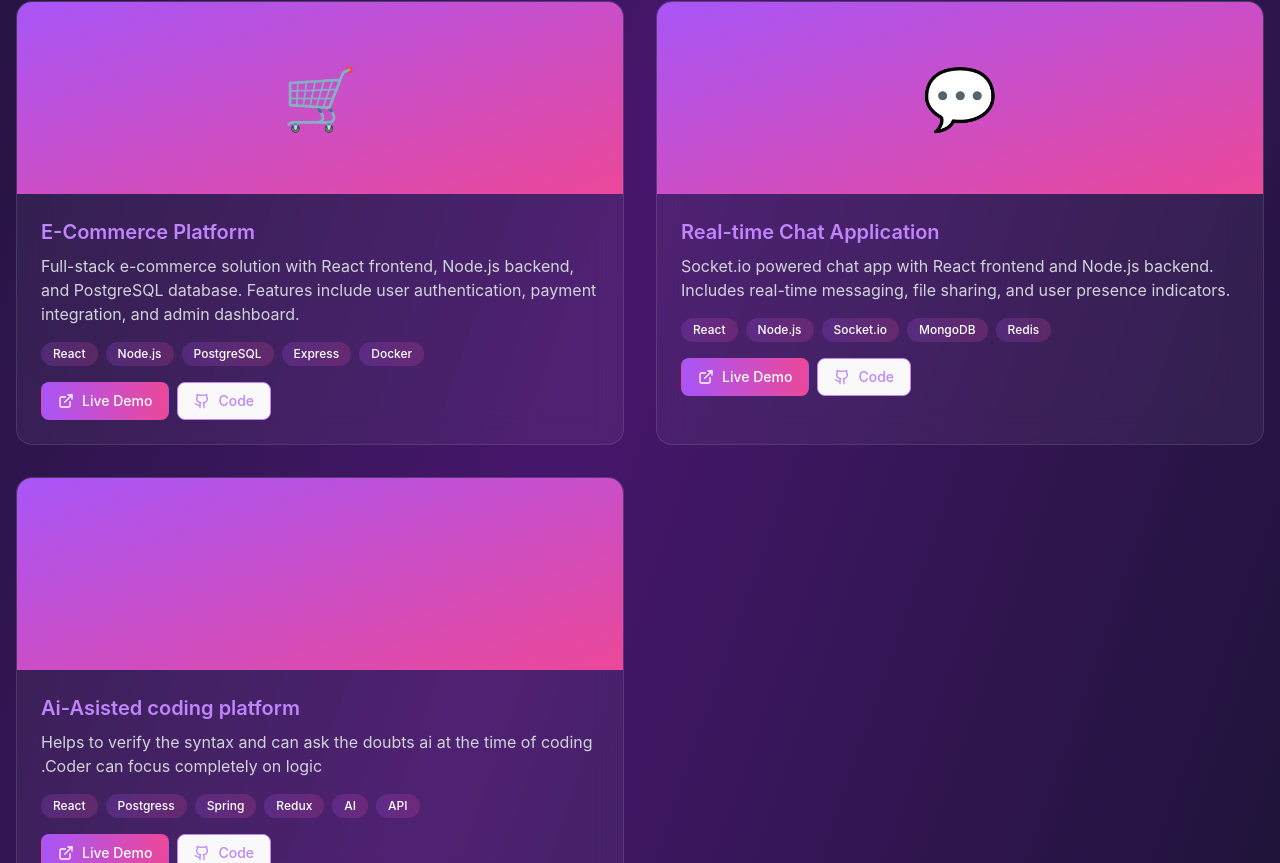
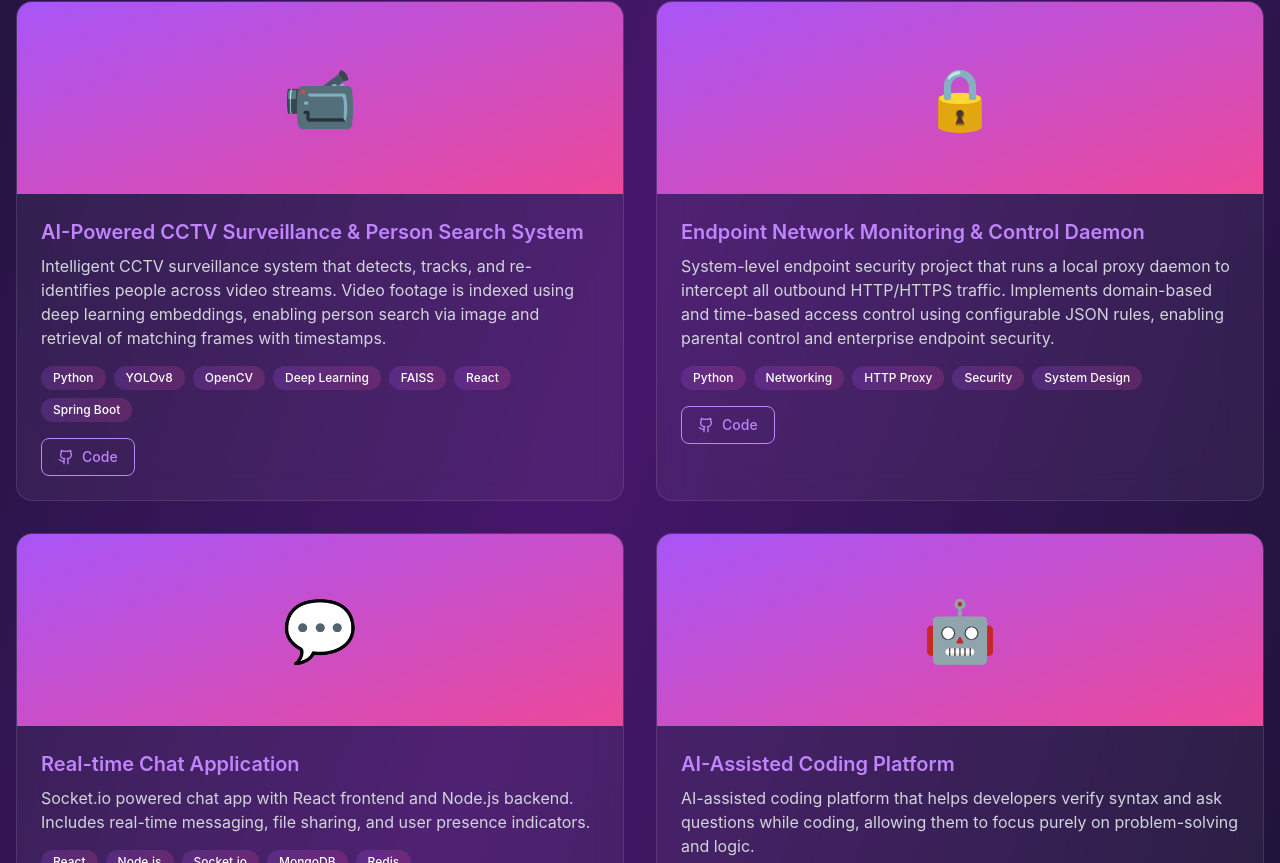
Before and after one commit to Harsha12022002/Port, a React (Vite) app: page / in a window 1280 px wide. Shown: the part 1697-2560 px from the top of the page. Built offline with nearby package versions, Linux system fonts and the light colour scheme.

Commit message:
changed name

```diff
--- a/src/Home.jsx
+++ b/src/Home.jsx
@@ -34,23 +34,39 @@ function Home() {
 
   const projects = [
   {
-      title: "E-Commerce Platform",
-      description: "Full-stack e-commerce solution with React frontend, Node.js backend, and PostgreSQL database. Features include user authentication, payment integration, and admin dashboard.",
-      tech: ["React", "Node.js", "PostgreSQL", "Express", "Docker"],
-      image: "🛒"
+    title: "AI-Powered CCTV Surveillance & Person Search System",
+    description:
+      "Intelligent CCTV surveillance system that detects, tracks, and re-identifies people across video streams. Video footage is indexed using deep learning embeddings, enabling person search via image and retrieval of matching frames with timestamps.",
+    tech: ["Python", "YOLOv8", "OpenCV", "Deep Learning", "FAISS", "React", "Spring Boot"],
+    image: "📹",
+    github: "https://github.com/Harsha12022002/CCTV_INDEXING",
+  },
+  {
+    title: "Endpoint Network Monitoring & Control Daemon",
+    description:
+      "System-level endpoint security project that runs a local proxy daemon to intercept all outbound HTTP/HTTPS traffic. Implements domain-based and time-based access control using configurable JSON rules, enabling parental control and enterprise endpoint security.",
+    tech: ["Python", "Networking", "HTTP Proxy", "Security", "System Design"],
+    image: "🔒",
+    github: "https://github.com/Harsha12022002/END_POINT_SECURITY",
   },
   {
     title: "Real-time Chat Application",
-      description: "Socket.io powered chat app with React frontend and Node.js backend. Includes real-time messaging, file sharing, and user presence indicators.",
+    description:
+      "Socket.io powered chat app with React frontend and Node.js backend. Includes real-time messaging, file sharing, and user presence indicators.",
     tech: ["React", "Node.js", "Socket.io", "MongoDB", "Redis"],
-      image: "💬"
+    image: "💬",
+    github: "https://github.com/Harsha12022002/Kafka-Chat",
   },
   {
-        title:"Ai-Asisted coding platform",
-        description:"Helps to verify the syntax and can ask the doubts ai at the time of coding .Coder can focus completely on logic",
-        tech:["React","Postgress","Spring","Redux","AI","API"]
-    }
+    title: "AI-Assisted Coding Platform",
+    description:
+      "AI-assisted coding platform that helps developers verify syntax and ask questions while coding, allowing them to focus purely on problem-solving and logic.",
+    tech: ["React", "PostgreSQL", "Spring Boot", "Redux", "AI", "APIs"],
+    image: "🤖",
+    github: "https://github.com/Harsha12022002/Coding-Master",
+  },
 ];
+
 
   const scrollToSection = (sectionId) => {
     setActiveSection(sectionId);
@@ -85,7 +101,7 @@ function Home() {
         <div className="max-w-7xl mx-auto px-4 sm:px-6 lg:px-8">
           <div className="flex items-center justify-between h-16">
             <div className="text-2xl font-bold bg-gradient-to-r from-cyan-400 to-blue-400 bg-clip-text text-transparent">
-              Harsha
+              Harsha Devadiga
             </div>
             <div className="hidden md:flex space-x-8">
               {['Home', 'About', 'Skills', 'Projects', 'Contact'].map((item) => (
@@ -113,7 +129,7 @@ function Home() {
                 Full-Stack Developer
               </h1>
               <h2 className="text-4xl lg:text-5xl font-bold bg-gradient-to-r from-yellow-400 via-pink-500 to-red-500 bg-clip-text text-transparent">
-                Hello, I am Harsha
+                Hello, I am Harsha Devadiga
               </h2>
             </div>
 
@@ -246,14 +262,20 @@ function Home() {
                     ))}
                   </div>
                   <div className="flex gap-2">
-                    <button className="flex items-center px-4 py-2 bg-gradient-to-r from-purple-500 to-pink-500 rounded-lg text-sm font-medium hover:scale-105 transition-all duration-300">
+                    {/*<button className="flex items-center px-4 py-2 bg-gradient-to-r from-purple-500 to-pink-500 rounded-lg text-sm font-medium hover:scale-105 transition-all duration-300">
                       <ExternalLink className="w-4 h-4 mr-2" />
                       Live Demo
-                    </button>
-                    <button className="flex items-center px-4 py-2 border border-purple-400 text-purple-400 rounded-lg text-sm font-medium hover:bg-purple-500 hover:text-white transition-all duration-300">
+                    </button>*/}
+                    <a
+                      href={project.github}
+                      target="_blank"
+                      rel="noopener noreferrer"
+                      className="flex items-center px-4 py-2 border border-purple-400 text-purple-400 rounded-lg text-sm font-medium hover:bg-purple-500 hover:text-white transition-all duration-300"
+                    >
                       <Github className="w-4 h-4 mr-2" />
                       Code
-                    </button>
+                    </a>
+
                   </div>
                 </div>
               </div>
@@ -276,18 +298,30 @@ function Home() {
             <div className="bg-white/5 backdrop-blur-lg rounded-2xl p-6 border border-white/10 hover:border-cyan-400/50 transition-all duration-300">
               <Mail className="w-8 h-8 text-cyan-400 mx-auto mb-4" />
               <h3 className="text-lg font-semibold mb-2">Email</h3>
-              <p className="text-gray-300">harshadevadiga6289@gmail.com</p>
+            <a
+              href="mailto:harshadevadiga6289@gmail.com"
+              className="text-gray-300 hover:text-cyan-400 transition-colors"
+            >
+              harshadevadiga6289@gmail.com
+            </a>
             </div>
             <div className="bg-white/5 backdrop-blur-lg rounded-2xl p-6 border border-white/10 hover:border-purple-400/50 transition-all duration-300">
               <Phone className="w-8 h-8 text-purple-400 mx-auto mb-4" />
               <h3 className="text-lg font-semibold mb-2">Phone</h3>
-              <p className="text-gray-300">+91 63617753XX</p>
+              <p className="text-gray-300">+91 6361775340</p>
             </div>
             <div className="bg-white/5 backdrop-blur-lg rounded-2xl p-6 border border-white/10 hover:border-pink-400/50 transition-all duration-300">
               <Linkedin className="w-8 h-8 text-pink-400 mx-auto mb-4" />
               <h3 className="text-lg font-semibold mb-2">LinkedIn</h3>
               <p className="text-gray-300">
-                <a href='https://www.linkedin.com/feed/'target='blank'>LinkedIn</a>
+                <a
+                  href="https://www.linkedin.com/in/harsha-77a1bb288"
+                  target="_blank"
+                  rel="noopener noreferrer"
+                >
+                  LinkedIn
+                </a>
+
               </p>
             </div>
           </div>
```
Lines whose indentation alone changed are shown as unchanged.
